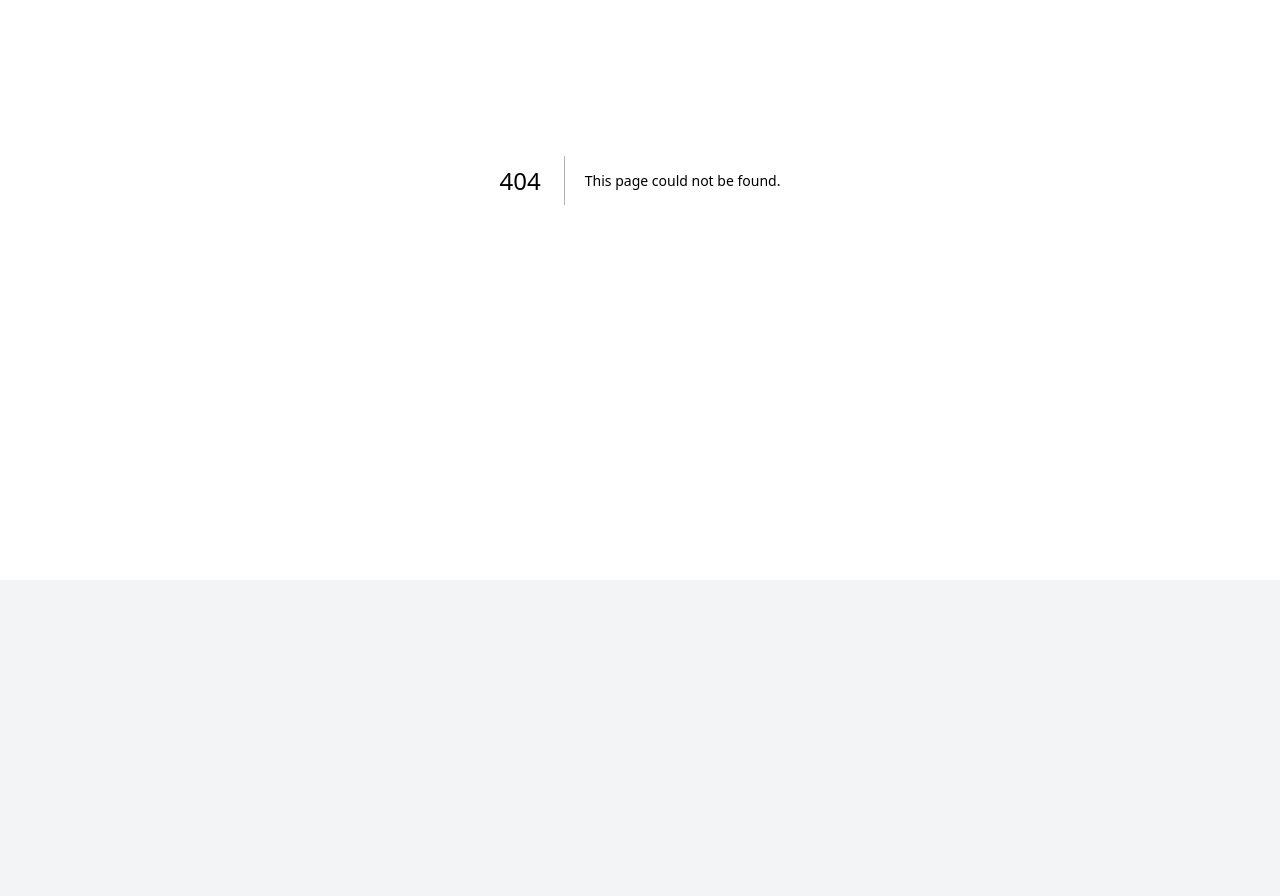
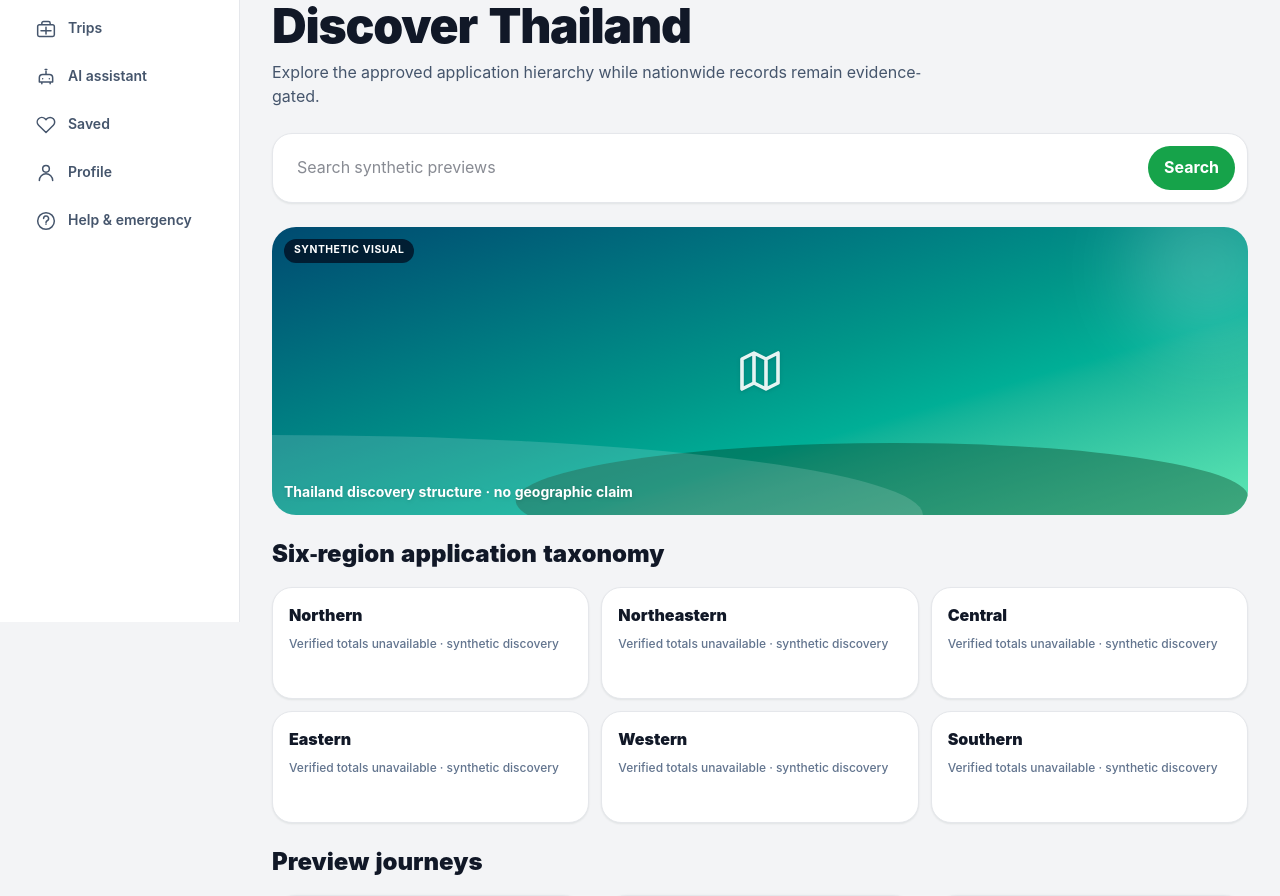
Before and after one commit to ppraman33-cmyk/ai-travel-companion-thailand, a Next.js app: page /thailand in a window 1280 px wide. Before the commit this address had no page. Shown: the part 220-1116 px from the top of the page. Before the commit the page ends 800 px from the top, so only its background shows below. Built offline with nearby package versions, Linux system fonts and the light colour scheme.

Commit message:
feat: align discovery hierarchy with reference screens

```diff
--- a/app/events/page.tsx
+++ b/app/events/page.tsx
@@ -1,14 +1,13 @@
-import { CatalogPreview } from "@/components/traveler/catalog-preview";
+import { SyntheticCatalogPage } from "@/components/traveler/synthetic-catalog-page";
 import { TravelerShell } from "@/components/traveler/traveler-shell";
 
 export default function EventsPage() {
   return (
     <TravelerShell>
-      <h1 className="text-3xl font-bold">Events and festivals</h1>
-      <CatalogPreview
-        endpoint="/api/v1/events?limit=20"
-        heading="Verified events"
-        href="/events"
+      <SyntheticCatalogPage
+        categories={["events"]}
+        title="Festivals and events"
+        description="Discover clearly labelled fictional previews while every real occurrence remains evidence-gated."
       />
     </TravelerShell>
   );
--- a/app/food/page.tsx
+++ b/app/food/page.tsx
@@ -1,19 +1,13 @@
-import { CatalogPreview } from "@/components/traveler/catalog-preview";
+import { SyntheticCatalogPage } from "@/components/traveler/synthetic-catalog-page";
 import { TravelerShell } from "@/components/traveler/traveler-shell";
 
 export default function FoodPage() {
   return (
     <TravelerShell>
-      <h1 className="text-3xl font-bold">Food</h1>
-      <CatalogPreview
-        endpoint="/api/v1/foods?limit=20"
-        heading="Thai food specialties"
-        href="/food"
-      />
-      <CatalogPreview
-        endpoint="/api/v1/restaurants?limit=20"
-        heading="Restaurants"
-        href="/food"
+      <SyntheticCatalogPage
+        categories={["restaurants", "foods"]}
+        title="Food and restaurants"
+        description="Explore synthetic dining and local-specialty presentation without real hours, prices or claims."
       />
     </TravelerShell>
   );
--- /dev/null
+++ b/app/thailand/page.tsx
@@ -0,0 +1,9 @@
+import { DiscoveryDirectory } from "@/components/traveler/discovery-directory";
+import { TravelerShell } from "@/components/traveler/traveler-shell";
+export default function ThailandPage() {
+  return (
+    <TravelerShell>
+      <DiscoveryDirectory kind="thailand" />
+    </TravelerShell>
+  );
+}
--- /dev/null
+++ b/app/thailand/provinces/page.tsx
@@ -0,0 +1,9 @@
+import { DiscoveryDirectory } from "@/components/traveler/discovery-directory";
+import { TravelerShell } from "@/components/traveler/traveler-shell";
+export default function ProvincesPage() {
+  return (
+    <TravelerShell>
+      <DiscoveryDirectory kind="provinces" />
+    </TravelerShell>
+  );
+}
--- /dev/null
+++ b/app/thailand/regions/page.tsx
@@ -0,0 +1,9 @@
+import { DiscoveryDirectory } from "@/components/traveler/discovery-directory";
+import { TravelerShell } from "@/components/traveler/traveler-shell";
+export default function RegionsPage() {
+  return (
+    <TravelerShell>
+      <DiscoveryDirectory kind="regions" />
+    </TravelerShell>
+  );
+}
--- /dev/null
+++ b/components/traveler/discovery-directory.tsx
@@ -0,0 +1,136 @@
+import Link from "next/link";
+
+import {
+  demoItems,
+  demoProvince,
+  demoProvinces,
+} from "@/application/traveler/synthetic-content";
+import { DemoCard } from "@/components/traveler/demo-card";
+import { SyntheticVisual } from "@/components/traveler/synthetic-visual";
+import { PageHeader, SyntheticNotice } from "@/components/ui/design-system";
+
+const regions = [
+  "Northern",
+  "Northeastern",
+  "Central",
+  "Eastern",
+  "Western",
+  "Southern",
+];
+
+export function DiscoveryDirectory({
+  kind,
+}: {
+  readonly kind: "thailand" | "regions" | "provinces";
+}) {
+  const titles = {
+    thailand: "Discover Thailand",
+    regions: "Explore by region",
+    provinces: "Province directory",
+  };
+  return (
+    <div className="reference-page">
+      <SyntheticNotice>
+        DEMO MODE — directory structure only; no reference-map facts are published.
+      </SyntheticNotice>
+      <PageHeader
+        eyebrow="Verified structure · synthetic preview"
+        title={titles[kind]}
+        description="Explore the approved application hierarchy while nationwide records remain evidence-gated."
+      />
+      <form
+        action="/explore"
+        className="reference-card flex min-h-14 items-center gap-3 p-3"
+        role="search"
+      >
+        <label className="sr-only" htmlFor={`${kind}-search`}>
+          Search directory
+        </label>
+        <input
+          className="min-h-11 min-w-0 flex-1 rounded-xl px-3"
+          id={`${kind}-search`}
+          name="q"
+          placeholder="Search synthetic previews"
+        />
+        <button className="rounded-xl bg-emerald-600 px-4 font-bold text-white">
+          Search
+        </button>
+      </form>
+      {kind === "thailand" ? (
+        <SyntheticVisual
+          className="min-h-72 rounded-3xl"
+          icon="map"
+          label="Thailand discovery structure · no geographic claim"
+          palette="sky"
+        />
+      ) : null}
+      {kind !== "provinces" ? (
+        <section aria-labelledby="region-title">
+          <h2 className="text-2xl font-black" id="region-title">
+            Six-region application taxonomy
+          </h2>
+          <div className="mt-4 grid grid-cols-2 gap-3 md:grid-cols-3">
+            {regions.map((region) => (
+              <Link
+                className="reference-card min-h-28 p-4 font-black hover:bg-emerald-50"
+                href="/thailand/provinces"
+                key={region}
+              >
+                {region}
+                <span className="mt-2 block text-xs font-medium text-slate-500">
+                  Verified totals unavailable · synthetic discovery
+                </span>
+              </Link>
+            ))}
+          </div>
+        </section>
+      ) : (
+        <section aria-labelledby="province-title">
+          <h2 className="text-2xl font-black" id="province-title">
+            Synthetic province previews
+          </h2>
+          <div className="mt-4 grid gap-3 sm:grid-cols-2">
+            {demoProvinces.map((province) => (
+              <Link
+                className="reference-card p-5 font-black"
+                href={
+                  province.name === "Demo Lanna"
+                    ? `/thailand/${demoProvince.region}/${demoProvince.slug}`
+                    : "/explore"
+                }
+                key={province.name}
+              >
+                {province.name}
+                <span className="block text-sm font-normal text-slate-500" lang="th">
+                  {province.thaiName} · synthetic
+                </span>
+              </Link>
+            ))}
+          </div>
+          <p className="mt-4 text-sm text-slate-600">
+            The production directory remains suppressed until publication-eligible
+            records cover the verified 77-province contract.
+          </p>
+        </section>
+      )}
+      {kind === "thailand" ? (
+        <section>
+          <h2 className="text-2xl font-black">Preview journeys</h2>
+          <ul className="mt-4 grid gap-4 sm:grid-cols-2 lg:grid-cols-3">
+            {demoItems
+              .filter((item) => item.category !== "emergency")
+              .slice(0, 3)
+              .map((item) => (
+                <li key={item.id}>
+                  <DemoCard
+                    href={`/thailand/${demoProvince.region}/${demoProvince.slug}/${item.category}/${item.slug}`}
+                    item={item}
+                  />
+                </li>
+              ))}
+          </ul>
+        </section>
+      ) : null}
+    </div>
+  );
+}
--- /dev/null
+++ b/components/traveler/synthetic-catalog-page.tsx
@@ -0,0 +1,67 @@
+import {
+  categoryLabels,
+  demoItems,
+  demoProvince,
+  type DemoCategory,
+} from "@/application/traveler/synthetic-content";
+import { DemoCard } from "@/components/traveler/demo-card";
+import {
+  CategoryChip,
+  PageHeader,
+  StatusState,
+  SyntheticNotice,
+} from "@/components/ui/design-system";
+export function SyntheticCatalogPage({
+  categories,
+  title,
+  description,
+}: {
+  readonly categories: readonly DemoCategory[];
+  readonly title: string;
+  readonly description: string;
+}) {
+  const items = demoItems.filter((item) => categories.includes(item.category));
+  const base = `/thailand/${demoProvince.region}/${demoProvince.slug}`;
+  return (
+    <div className="reference-page">
+      <SyntheticNotice />
+      <PageHeader eyebrow="Synthetic catalog" title={title} description={description} />
+      <form action="/explore" className="reference-card flex gap-2 p-3" role="search">
+        <label className="sr-only" htmlFor={`${categories[0]}-search`}>
+          Search {title}
+        </label>
+        <input
+          className="min-h-11 min-w-0 flex-1 rounded-xl px-3"
+          id={`${categories[0]}-search`}
+          name="q"
+          placeholder={`Search ${title.toLowerCase()}`}
+        />
+        <button className="rounded-xl bg-emerald-600 px-4 font-bold text-white">
+          Search
+        </button>
+      </form>
+      <nav aria-label={`${title} categories`} className="flex gap-2 overflow-x-auto">
+        {categories.map((category) => (
+          <CategoryChip href={`${base}/${category}`} key={category}>
+            {categoryLabels[category]}
+          </CategoryChip>
+        ))}
+      </nav>
+      {items.length ? (
+        <ul className="grid gap-4 sm:grid-cols-2 lg:grid-cols-3">
+          {items.map((item) => (
+            <li key={item.id}>
+              <DemoCard href={`${base}/${item.category}/${item.slug}`} item={item} />
+            </li>
+          ))}
+        </ul>
+      ) : (
+        <StatusState
+          state="empty"
+          title="No eligible records"
+          description="Verified publication remains unavailable."
+        />
+      )}
+    </div>
+  );
+}
```
Also changed, not shown: 1 other file (tests, documents, lock files or other folders).
